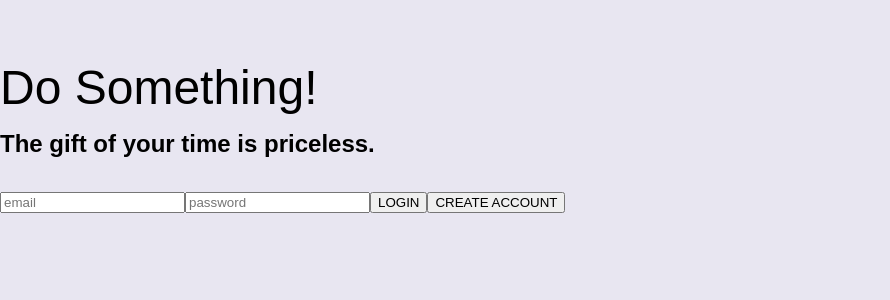
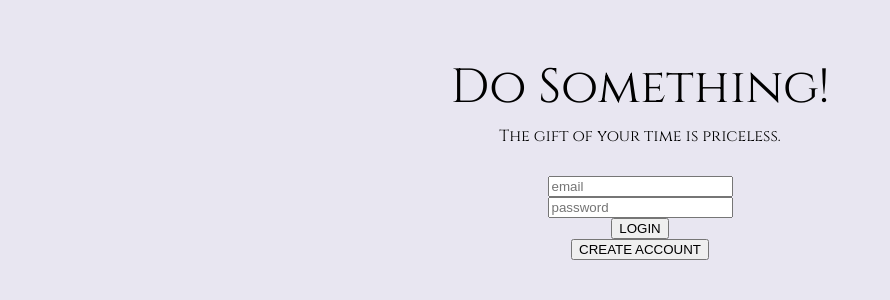
Before and after one commit to hjohnson120/Capstone, a React (Create React App) app: page / in a window 1280 px wide. Shown: the top 300 px of the page, without its empty margins (0-890 px from the left). Built offline with nearby package versions, Linux system fonts and the light colour scheme.

Commit message:
update CSS

```diff
--- a/src/Pages/Login.js
+++ b/src/Pages/Login.js
@@ -9,11 +9,11 @@ export default function CreateLogin() {
     <>
       <section>
         <header>Do Something!</header>
-        <h2>The gift of your time is priceless.</h2>
+        <p>The gift of your time is priceless.</p>
       </section>
       <section>
         <img />
-        <section>
+        <section class="login-input">
           <input placeholder="email" />
           <input placeholder="password" />
           <button>LOGIN</button>
--- a/src/index.css
+++ b/src/index.css
@@ -1,3 +1,5 @@
+@import url('https://fonts.googleapis.com/css?family=Cinzel&display=swap');
+
 :root {
   font: 16px / 1 sans-serif;
   background-color: #e8e6f1;
@@ -11,11 +13,14 @@ html {
 body {
   margin: 0;
   min-height: 100%;
+  font-family: 'Cinzel', serif;
+  text-align: center;
 }
 
 header {
   margin-top: 5%;
   font-size: 3rem;
+  font-family: 'Cinzel', serif;
 }
 
 hr {
@@ -32,3 +37,9 @@ hr {
   list-style: none;
   margin-top: 2%;
 }
+
+.login-input {
+  display: flex;
+  flex-direction: column;
+  align-items: center;
+}
```
